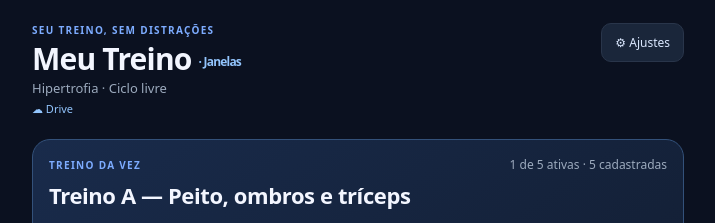
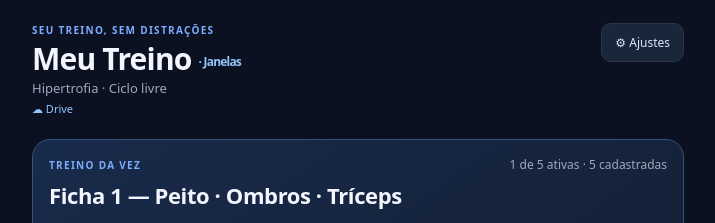
Before and after one commit to navalsouza/meu-treino, a plain HTML site: page janelas/index.html in a window 1280 px wide. Shown: the top 223 px of the page, without its empty margins (282-997 px from the left). Drawn offline with Linux system fonts and the light colour scheme.

Commit message:
Mostrar a ficha atual em vez de dia da semana legado

```diff
--- a/janelas/index.html
+++ b/janelas/index.html
@@ -1526,7 +1526,12 @@ function posicaoAtual(){
 }
 function atualizarPainelCiclo(){
  const p=posicaoAtual(),d=dados[p],ativas=fichasAtivas();
- document.getElementById('proximoTitulo').textContent=d?.nomePersonalizado||d?.dia||'Ficha 1';
+ // Não interpretar o rótulo antigo "Quarta-feira" como o dia de hoje:
+ // o treino funciona por ciclo e pode acontecer em qualquer dia da semana.
+ const tituloCustomizado=typeof d?.nomePersonalizado==='string'?d.nomePersonalizado.trim():'';
+ const grupos=(d?.grupos||[]).map(g=>g.nome).filter(Boolean);
+ const descricao=tituloCustomizado||grupos.slice(0,3).join(' · ');
+ document.getElementById('proximoTitulo').textContent='Ficha '+(p+1)+(descricao?' — '+descricao:'');
  document.getElementById('proximoDescricao').textContent=`${ativas.indexOf(p)+1} de ${ativas.length} ativas · ${dados.length} cadastradas`;
  document.getElementById('abrirProximo').hidden=vistaTreino===p;
 }
```
